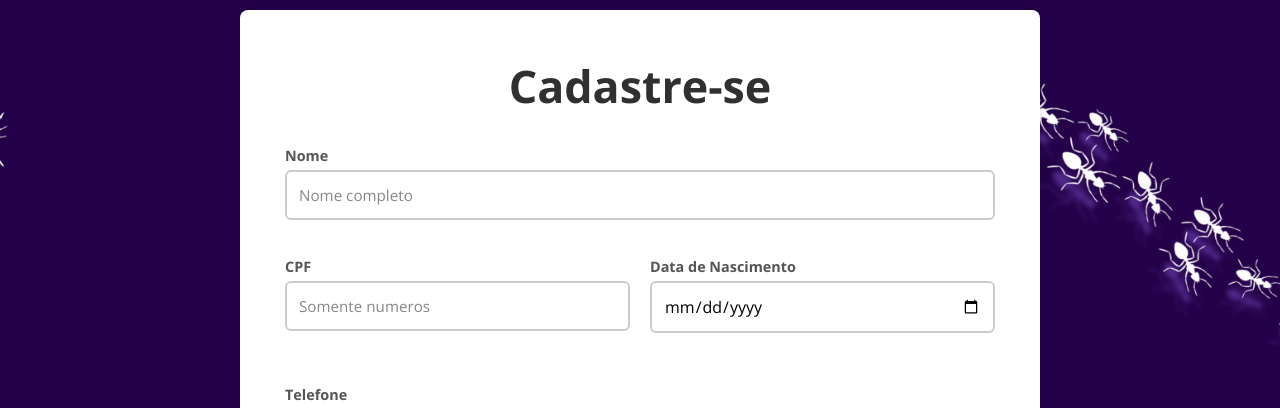
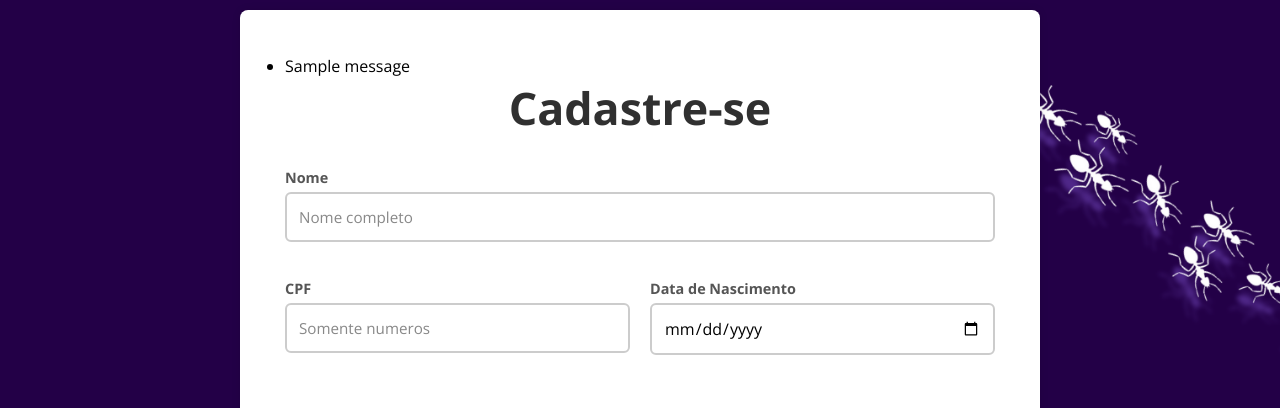
Before and after one commit to clara-cecilia/TueEu, a Flask app: page /cadastro in a window 1280 px wide. Shown: the top 408 px of the page. Run offline with Flask 3, Linux system fonts and the light colour scheme; tables that the repository leaves empty hold one stand-in row (values such as "Sample post"); one stand-in notice (Sample message) is shown.

Commit message:
Update cadastro.html

```diff
--- a/templates/cadastro.html
+++ b/templates/cadastro.html
@@ -8,6 +8,15 @@
 </head>
 <body>
     <div class="container">
+        {% with messages = get_flashed_messages() %}
+        {% if messages %}
+         <ul class="flash-messages">
+            {% for message in messages %}
+            <li>{{ message }}</li>
+            {% endfor %}
+        </ul>
+         {% endif %}
+        {% endwith %}
         <h1>Cadastre-se</h1>
 
         <form action="/cadastrar" method="post">
```
